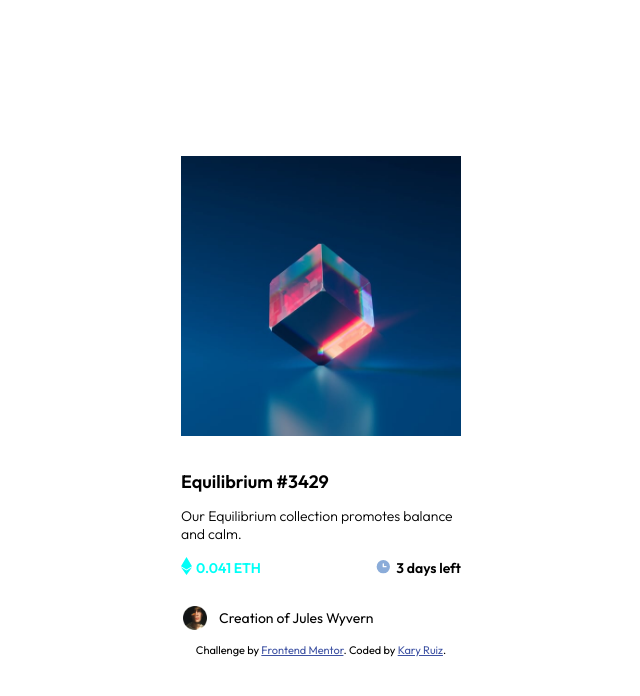
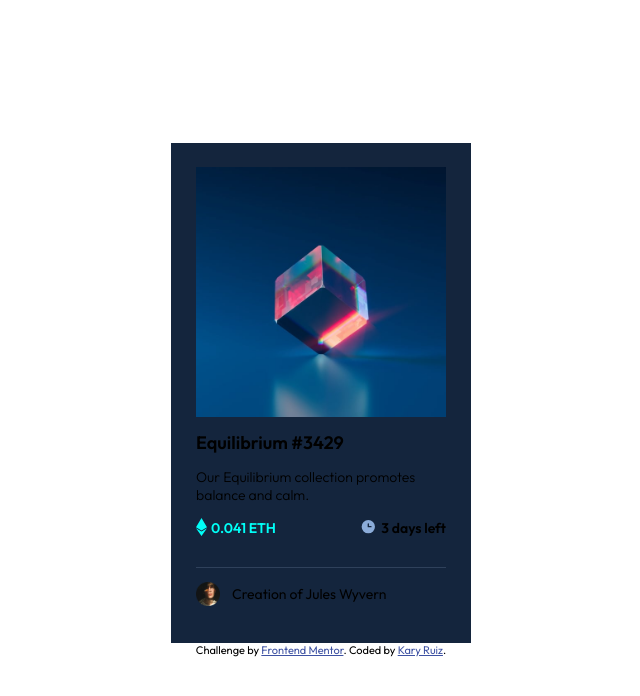
Before and after one commit to Kary01/challenge-nft-preview-card, a plain HTML site: page index.html in a window 1280 px wide. Shown: the whole page, without its empty margins (319-959 px from the left). Drawn offline with Linux system fonts and the light colour scheme.

Commit message:
edit card

```diff
--- a/css/style.css
+++ b/css/style.css
@@ -43,12 +43,13 @@ body {
   align-items: center;
   width: 300px;
   height: 500px;
-  padding: 12px;
+  padding: 16px;
+  background-color: var(--very-dark-blue-card);
 }
 
 .card .card_hero--image {
-  width: 280px;
-  height: 300px;
+  width: 250px;
+  height: 250px;
 }
 
 .card .card_hero--image img {
@@ -57,7 +58,7 @@ body {
 }
 
 .card .card_main {
-  width: 280px;
+  width: 250px;
   height: 150px;
 }
 
@@ -103,8 +104,10 @@ body {
   display: flex;
   flex-direction: row;
   align-items: center;
-  width: 100%;
+  width: 250px;
   height: auto;
+  padding: 14px 0;
+  border-top: 1px solid var(--very-dark-blue-line);
 }
 
 .card .card_attribution .card_attribution--avatar {
```
